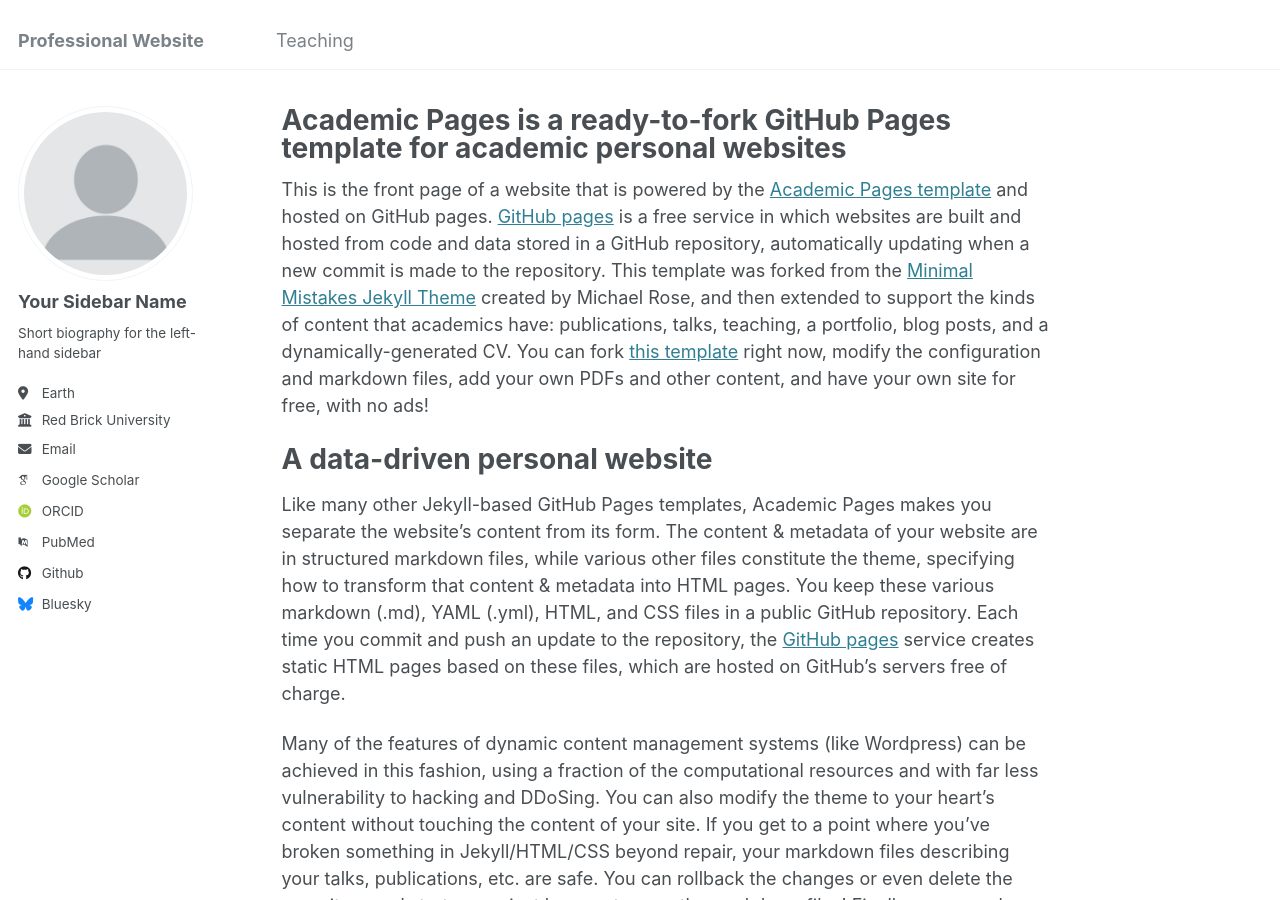
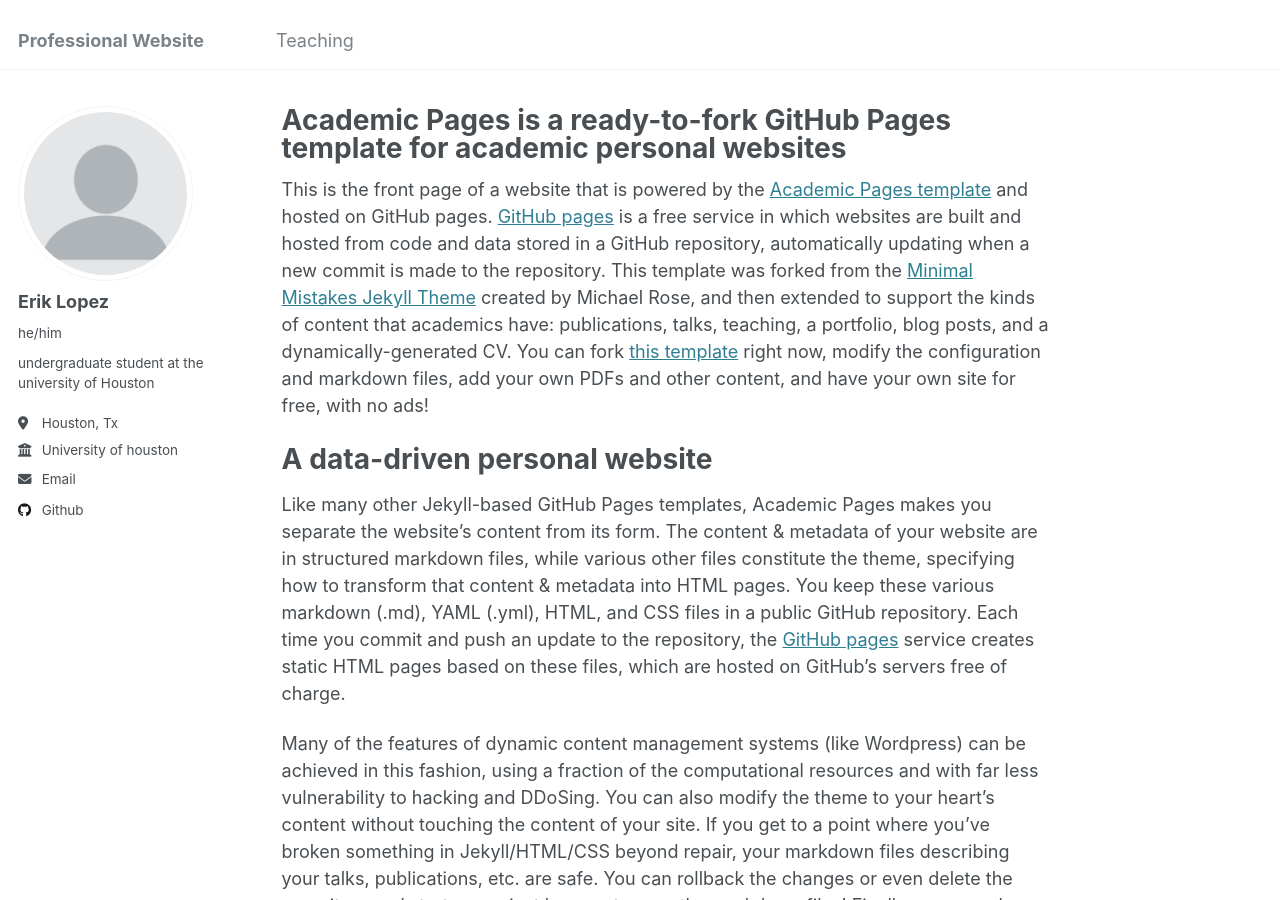
Before and after one commit to Eriklpz04/Eriklpz04.github.io, a Jekyll site: the page built from _pages/about.md, in a window 1280 px wide and 900 px high. Built offline with Jekyll 4.4.1, drawn with Linux system fonts in a browser that asks for light colours; some web fonts are replaced.

Commit message:
Update _config.yml

```diff
--- a/_config.yml
+++ b/_config.yml
@@ -22,21 +22,21 @@ repository               : "academicpages/academicpages.github.io"
 author:
   # Biographic information
   avatar           : "profile.png"
-  name             : "Your Sidebar Name"
-  pronouns         : # example: "she/her"
-  bio              : "Short biography for the left-hand sidebar"
-  location         : "Earth"
-  employer         : "Red Brick University"
+  name             : "Erik Lopez"
+  pronouns         : "he/him"
+  bio              : "undergraduate student at the university of Houston"
+  location         : "Houston, Tx"
+  employer         : "University of houston"
   uri              : # URL
-  email            : "none@example.org"
+  email            : "eelopez4@cougarnet.uh.edu"
 
   # Academic websites
   arxiv            : # URL - Update with the correct link to your profile
-  googlescholar    : "https://scholar.google.com/citations?user=PS_CX0AAAAAJ"
+  googlescholar    : #"https://scholar.google.com/citations?user=PS_CX0AAAAAJ"
   impactstory      : # URL
-  orcid            : "http://orcid.org/yourorcidurl"
+  orcid            : #"http://orcid.org/yourorcidurl"
   semantic         : # URL
-  pubmed           : "https://www.ncbi.nlm.nih.gov/pubmed/?term=john+snow"
+  pubmed           : #"https://www.ncbi.nlm.nih.gov/pubmed/?term=john+snow"
   researchgate     : # URL
   scopus           : # URL
 
@@ -49,7 +49,7 @@ author:
   stackoverflow    : # User number or user number and name (i.e., use "1" or "1/jeff-atwood")
 
   # Social media
-  bluesky          : "bsky.app" # Replace this with you Bluesky username
+  bluesky          : #"bsky.app" # Replace this with you Bluesky username
   facebook         : # Username
   flickr           : # Username
   foursquare       : # Username
```
